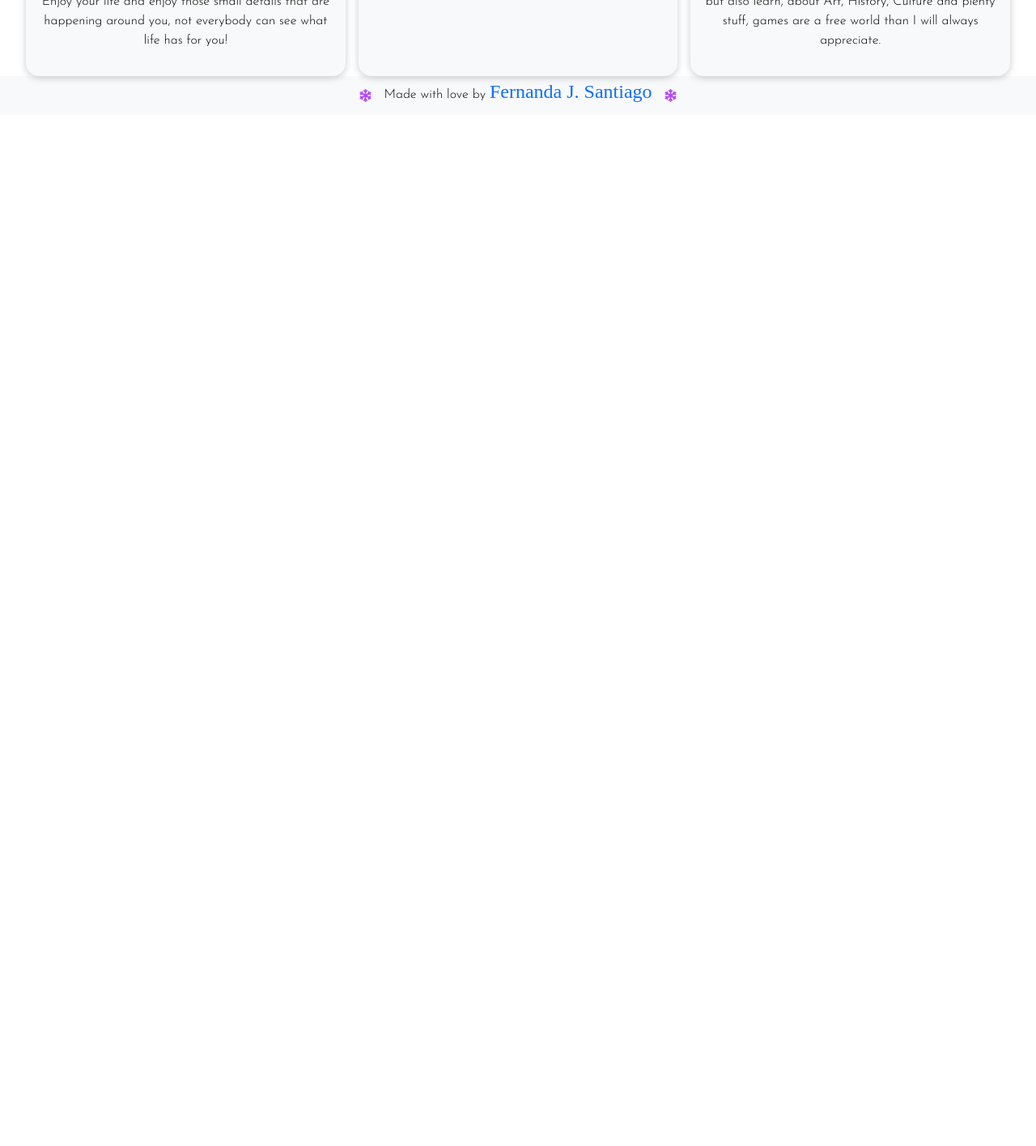
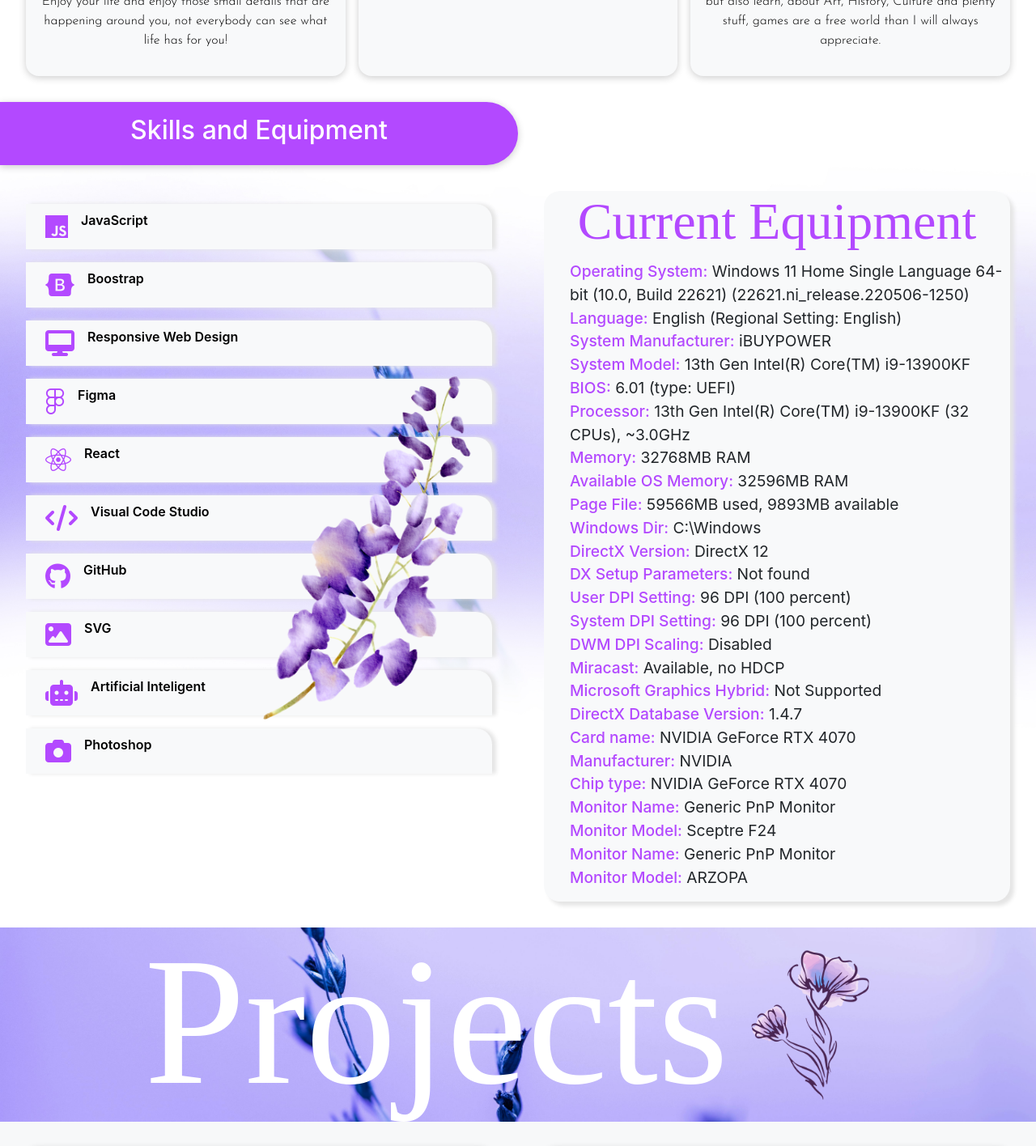
Before and after one commit to FerJq/portfolioreactfjsfjs, a React (Create React App) app: page / in a window 1280 px wide. Shown: the part 2080-3496 px from the top of the page at 81% size. Before the commit the page ends 2222 px from the top, so only its background shows below. Built offline with nearby package versions, Linux system fonts and the light colour scheme; grey boxes are pictures that could not be loaded; a web font is replaced by a local one.

Commit message:
removing the browser router due to issues with the netlify deploy

```diff
--- a/src/App.js
+++ b/src/App.js
@@ -1,5 +1,4 @@
 import React from "react";
-import { Routes, Route, useLocation } from "react-router-dom";
 //Components
 import Navbar from "./components/Navbar.js";
 import Profile from "./components/Profile.js";
@@ -12,16 +11,13 @@
 import "./App.css";
 
 function App() {
-  const location = useLocation();
   return (
     <div className="App">
       <Navbar />
-      <Routes location={location}>
-        <Route path="/" exact element={<Profile />} />
-        <Route path="/skills" exact element={<Skills />} />
-        <Route path="/pages" exact element={<Pages />} />
-        <Route path="/contact" exact element={<Contact />} />
-      </Routes>
+      <Profile />
+      <Skills />
+      <Pages />
+      <Contact />
       <Footer />
     </div>
   );
--- a/src/components/Pages.js
+++ b/src/components/Pages.js
@@ -121,8 +121,8 @@
 `;
 
 const ProjectsTitleStyled = styled.div`
-  background-image: linear-gradient(rgba(0, 0, 0, 0.5), rgb(248, 249, 250)),
-    url(${marek});
+  background-image: url(${marek});
+  height: 30vh;
   background-repeat: no-repeat;
   background-size: cover;
   background-position: center;
--- a/src/components/Skills.js
+++ b/src/components/Skills.js
@@ -7,6 +7,9 @@
 function Skills() {
   return (
     <SkillContainerStyled>
+      <HeaderStyled>
+        <h2>Skills and Equipment</h2>
+      </HeaderStyled>
       <SkillPageStyled>
         <SkillStyled>
           <div>
@@ -219,4 +222,19 @@
   }
 `;
 
+const HeaderStyled = styled.div`
+  box-shadow: 0px 2px 10px rgba(0, 0, 0, 0.2);
+  background-color: #b349ff;
+  padding: 1rem;
+  color: white;
+  font-weight: 800;
+  text-align: center;
+  border-bottom-right-radius: 40px;
+  border-top-right-radius: 40px;
+  max-width: 50%;
+  margin-top: 2rem;
+  @media (max-width: 1000px) {
+    max-width: 80%;
+  }
+`;
 export default Skills;
```
